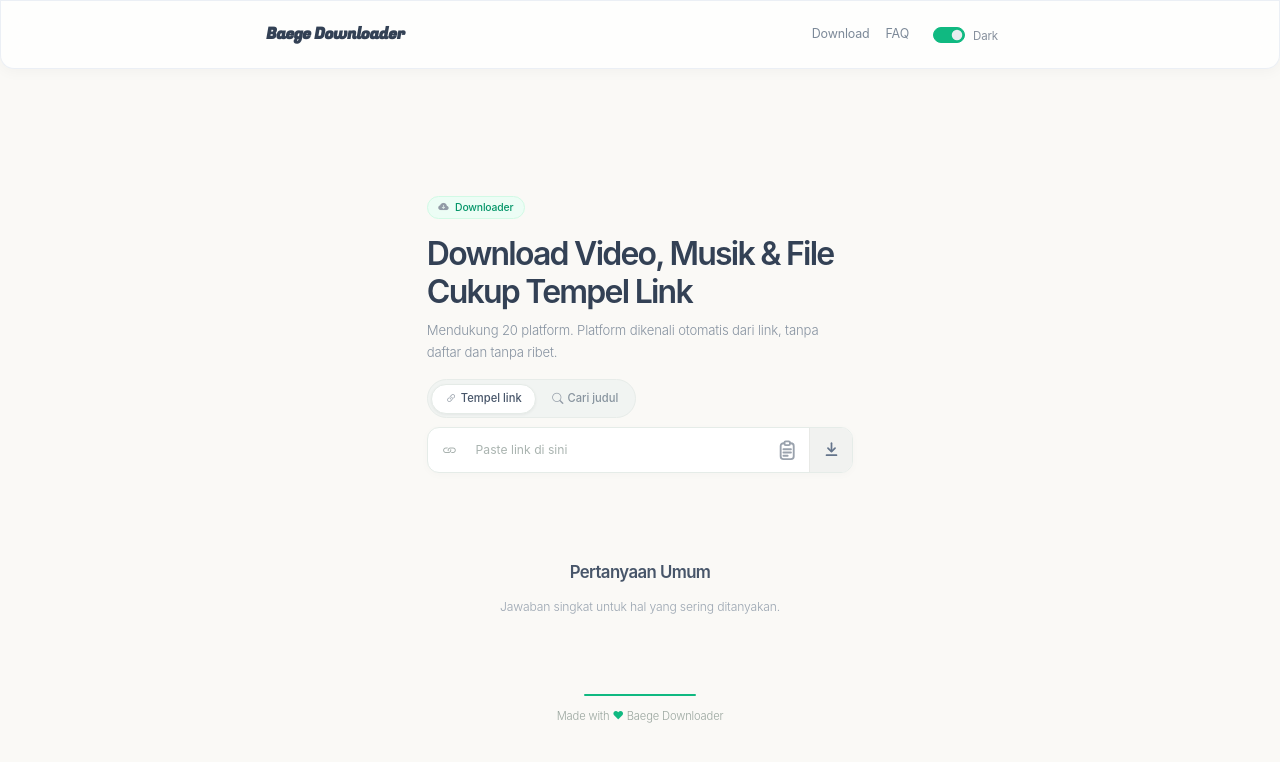
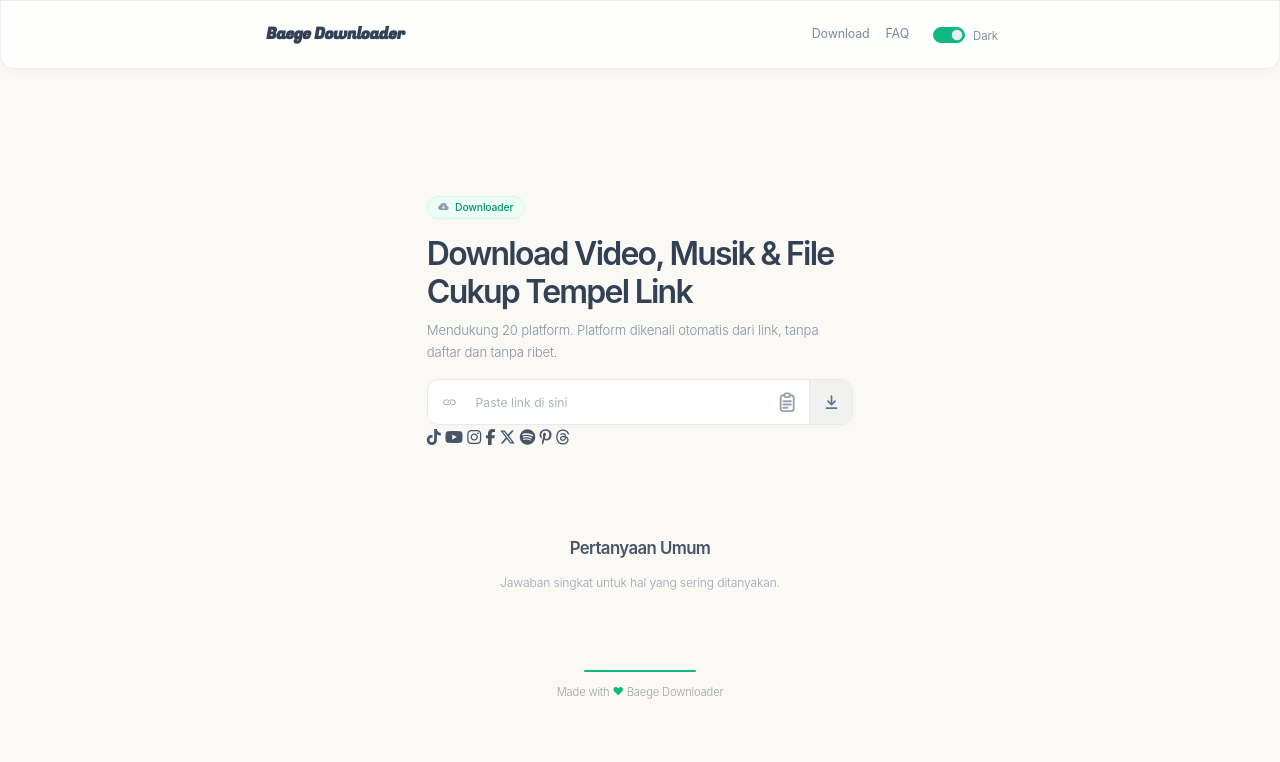
Before and after one commit to grabinet/baege, a website with bundled scripts: page public/index.html in a window 1280 px wide. Built offline with nearby package versions, Linux system fonts and the light colour scheme.

Commit message:
Add hero social icons and remove title search form

```diff
--- a/public/index.html
+++ b/public/index.html
@@ -87,20 +87,26 @@
         <p class="hero-subtitle lead mb-3">Mendukung <span id="count">20+</span> platform. Platform dikenali otomatis dari link, tanpa daftar dan tanpa ribet.</p>
 
         <div class="text-center text-md-start">
-          <div class="dl-tabs" role="tablist">
-            <button class="dl-tab active" data-mode="link" type="button" role="tab"><i class="bi bi-link-45deg me-1"></i>Tempel link</button>
-            <button class="dl-tab" data-mode="search" type="button" role="tab"><i class="bi bi-search me-1"></i>Cari judul</button>
-          </div>
+
         </div>
         <form id="form" class="search-form" autocomplete="off">
-          <select id="type" class="form-select type-select" aria-label="Jenis pencarian" hidden></select>
           <div class="input-group">
             <i class="bi bi-link search-icon" id="inputIcon"></i>
-            <input type="text" id="input" class="form-control search-input" placeholder="Paste link di sini" inputmode="url" required aria-label="Link atau kata kunci">
+            <input type="text" id="input" class="form-control search-input" placeholder="Paste link di sini" inputmode="url" required aria-label="Tempel link">
             <button type="button" class="btn-clear" id="clear" aria-label="Paste link dari clipboard" title="Paste dari clipboard"><svg class="ic-paste" viewBox="0 0 24 24" fill="none" stroke="currentColor" stroke-width="2" stroke-linecap="round" stroke-linejoin="round" aria-hidden="true"><path d="M9 4.5H8a3 3 0 0 0-3 3v11a3 3 0 0 0 3 3h8a3 3 0 0 0 3-3v-11a3 3 0 0 0-3-3h-1"/><rect x="9" y="2.5" width="6" height="4" rx="1.4"/><path d="M8 11h8"/><path d="M8 14.5h8"/><path d="M8 18h4.5"/></svg><i class="bi bi-x-circle-fill ic-clear" aria-hidden="true"></i></button>
             <button type="submit" class="btn btn-search" id="go" aria-label="Download"><svg viewBox="0 0 24 24" fill="none" stroke="currentColor" stroke-width="2.4" stroke-linecap="round" stroke-linejoin="round" aria-hidden="true"><path d="M12 3v11"/><path d="m7 10 5 5 5-5"/><path d="M5 20h14"/></svg></button>
           </div>
         </form>
+        <div class="hero-socials" aria-label="Platform yang didukung">
+          <span class="hero-social-icon" title="TikTok"><i class="fa-brands fa-tiktok"></i></span>
+          <span class="hero-social-icon" title="YouTube"><i class="fa-brands fa-youtube"></i></span>
+          <span class="hero-social-icon" title="Instagram"><i class="fa-brands fa-instagram"></i></span>
+          <span class="hero-social-icon" title="Facebook"><i class="fa-brands fa-facebook-f"></i></span>
+          <span class="hero-social-icon" title="X"><i class="fa-brands fa-x-twitter"></i></span>
+          <span class="hero-social-icon" title="Spotify"><i class="fa-brands fa-spotify"></i></span>
+          <span class="hero-social-icon" title="Pinterest"><i class="fa-brands fa-pinterest-p"></i></span>
+          <span class="hero-social-icon" title="Threads"><i class="fa-brands fa-threads"></i></span>
+        </div>
         <p id="hint"></p>
       </div>
     </div>
@@ -117,7 +123,7 @@
       <p class="section-subtitle">Jawaban singkat untuk hal yang sering ditanyakan.</p>
     </div>
     <div class="col-12 col-md-10 mx-auto">
-      <div class="accordion" id="faqAccordion"></div>
+      <div class="faq-feature-grid" id="faqAccordion"></div>
     </div>
   </div>
 
```
